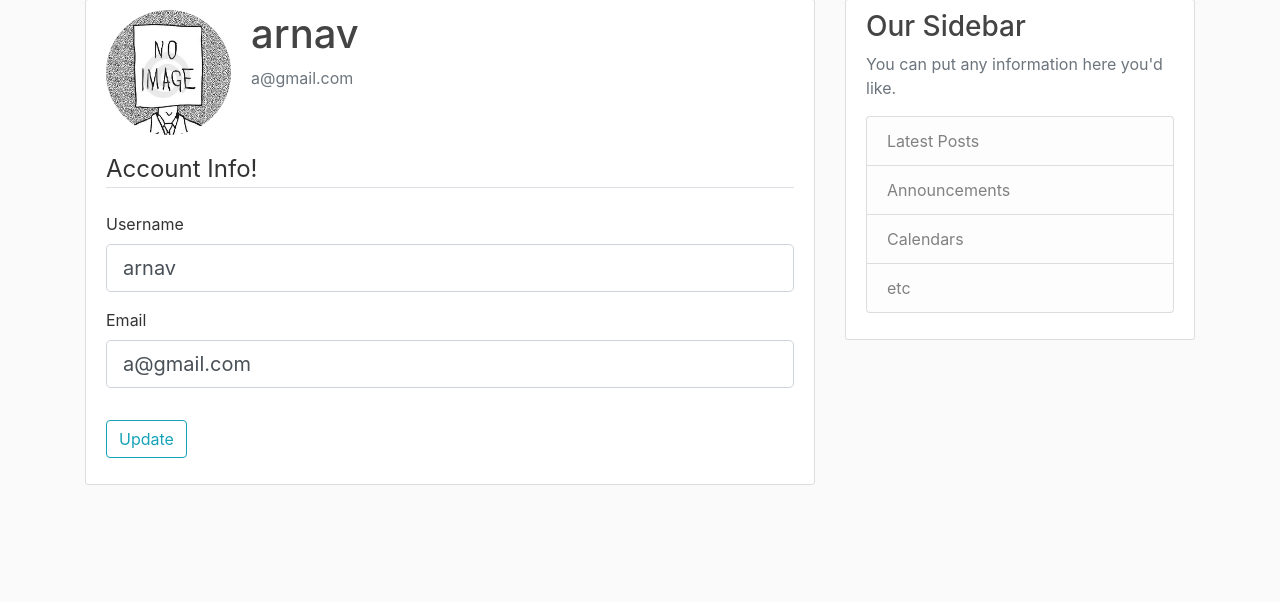
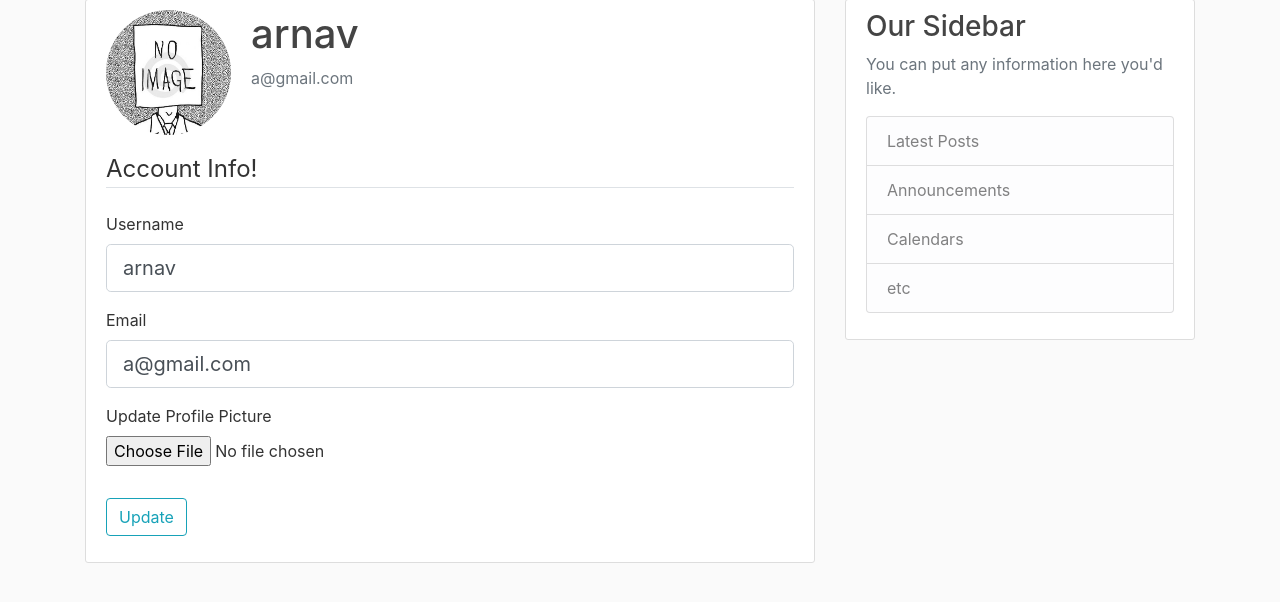
Before and after one commit to ZeldonZoom/trail4bits-online, a Flask app: page /account in a window 1280 px wide. Shown: the part 81-683 px from the top of the page. Run offline with Flask 3, Linux system fonts and the light colour scheme; a user stored in the database is signed in; some libraries are stand-ins or nearby versions.

Commit message:
added upload image filed to upload profile picture

```diff
--- a/flaskblog/forms.py
+++ b/flaskblog/forms.py
@@ -1,4 +1,5 @@
 from flask_wtf import FlaskForm
+from flask_wtf.file import FileField, FileAllowed
 from flask_login import current_user
 from wtforms import StringField, PasswordField, SubmitField, BooleanField
 from wtforms.validators import DataRequired, Length,  Email, EqualTo, ValidationError
@@ -56,6 +57,7 @@ class UpdateAccountForm(FlaskForm):
     email=StringField('Email',
                         validators=[DataRequired(), Email()])
 
+    picture=FileField('Update Profile Picture', validators=[FileAllowed(['jpg','png'])])
 
     submit=SubmitField('Update')
 
--- a/flaskblog/templates/account.html
+++ b/flaskblog/templates/account.html
@@ -9,7 +9,7 @@
         </div>
         </div>
         <div >
-        <form method="POST" action="">
+        <form method="POST" action="" enctype="multipart/form-data">
             {{ form.hidden_tag() }}
             <fieldset class="form-group">
                 <legend class="border-bottom mb-4">Account Info!</legend>
@@ -44,6 +44,17 @@
                         {{ form.email(class="form-control form-control-lg") }}
                     {% endif %}
                 </div>
+            <div class="form-group">
+                {{ form.picture.label() }}
+                {{ form.picture(class="form-control-file") }}
+                {% if form.picture.errors %}
+                    {% for error in form.picture.errors %}
+                        <span class="text-danger">{{ error }}</span><br>
+                    {% endfor %}
+                {% endif %}
+
+
+            </div>
 
             </fieldset>
             <div class="form-group">
```
Also changed, not shown: instance/site.db.
